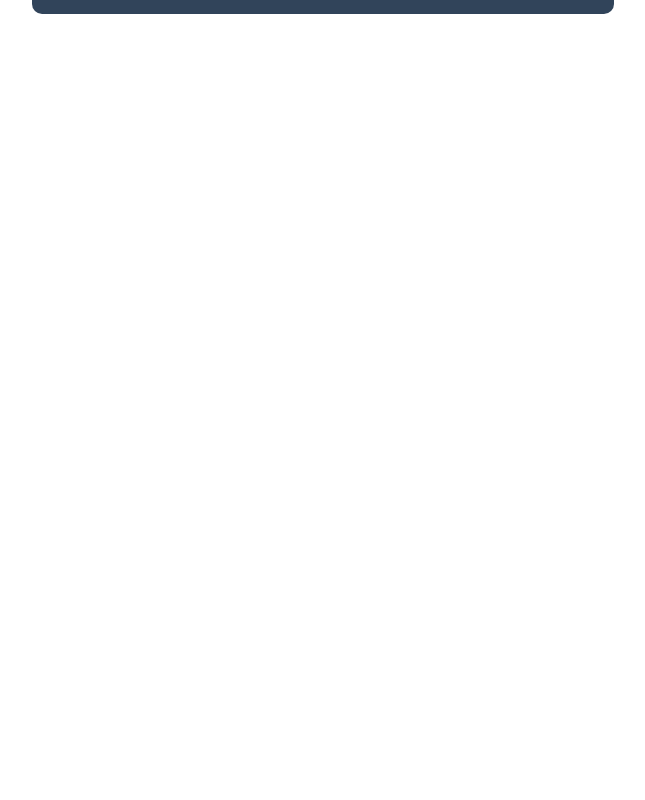
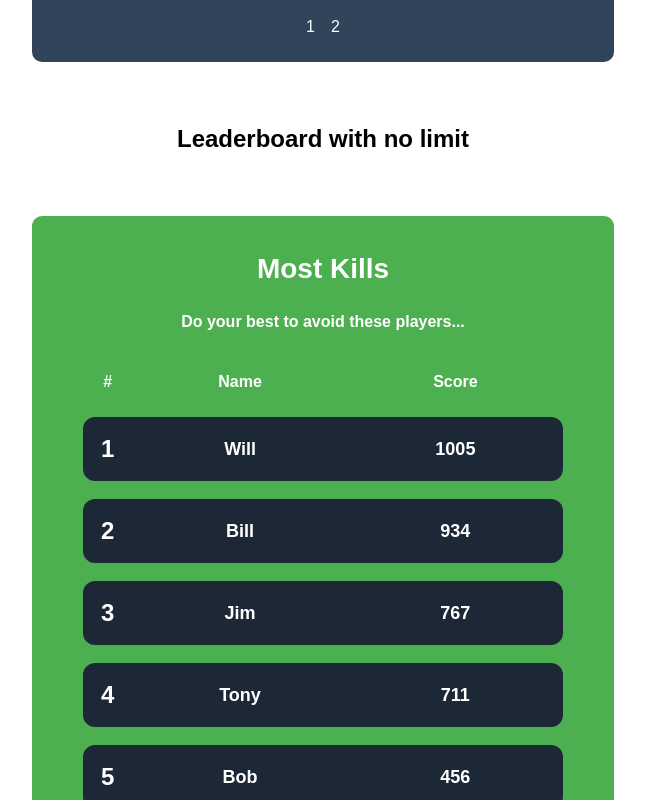
Before and after one commit to wsaada19/react-leaderboard, a React app: page / in a window 1280 px wide. Shown: the part 540-1340 px from the top of the page, without its empty margins (317-962 px from the left). Before the commit the page ends 800 px from the top, so only its background shows below. Built offline with nearby package versions, Linux system fonts and the light colour scheme.

Commit message:
Cleanup, added a showcase to test build

```diff
--- a/src/app/App.tsx
+++ b/src/app/App.tsx
@@ -1,23 +1,9 @@
 import * as React from "react";
 import * as ReactDOM from "react-dom";
-import Leaderboard from "./components/Leaderboard";
+import LeaderboardShowcase from "./components/LeaderboardShowcase";
 import "./scss/index.scss";
 
 ReactDOM.render(
-  <Leaderboard
-    className="wrapper"
-    title={"Most Kills"}
-    subtitle={"Do your best to avoid these players..."}
-    headings={["Name", "Score"]}
-    rows={[
-      ["Will", 1005],
-      ["Bill", 934],
-      ["Jim", 767],
-      ["Tony", 711],
-      ["Bob", 456],
-      ["George", 409]
-    ]}
-    limit={3}
-  />,
+  <LeaderboardShowcase />,
   document.getElementById("root")
 );
--- a/src/app/components/Leaderboard.tsx
+++ b/src/app/components/Leaderboard.tsx
@@ -9,10 +9,11 @@ type LeaderboardProps = {
   headings?: string[];
   rows: (string | number)[][];
   limit?: number;
+  rowColor?: string;
 };
 
 const Leaderboard = (props: LeaderboardProps) => {
-  const { title, className, subtitle, headings, rows, limit } = props;
+  const { title, className, subtitle, headings, rows, limit, rowColor } = props;
 
   const [page, setPage] = React.useState(0);
 
--- /dev/null
+++ b/src/app/components/LeaderboardShowcase.tsx
@@ -0,0 +1,30 @@
+import * as React from "react";
+import Leaderboard from "./Leaderboard";
+import { TwoFields } from "./mockLeaderboardData";
+
+const LeaderboardShowcase = () => {
+  return (
+    <div className="showcase">
+      <h2>Leaderboard with limit of 3</h2>
+      <Leaderboard
+        className="wrapper"
+        title={"Most Kills"}
+        subtitle={"Do your best to avoid these players..."}
+        headings={["Name", "Score"]}
+        rows={TwoFields}
+        limit={3}
+      />
+      <h2>Leaderboard with no limit</h2>
+      <Leaderboard
+        className="wrapper-2"
+        title={"Most Kills"}
+        subtitle={"Do your best to avoid these players..."}
+        headings={["Name", "Score"]}
+        rows={TwoFields}
+        rowColor={"#616161"}
+      />
+    </div>
+  );
+};
+
+export default LeaderboardShowcase;
--- /dev/null
+++ b/src/app/components/mockLeaderboardData.tsx
@@ -0,0 +1,8 @@
+export const TwoFields: (string | number)[][] = [
+  ["Will", 1005],
+  ["Bill", 934],
+  ["Jim", 767],
+  ["Tony", 711],
+  ["Bob", 456],
+  ["George", 409],
+];
--- a/src/app/scss/spacing.scss
+++ b/src/app/scss/spacing.scss
@@ -6,3 +6,16 @@
     padding: 2% 4%;
     max-width: 480px;
 }
+
+.wrapper-2{
+    margin: 5% auto;
+    background-color: #4CAF50;
+    color: white;
+    border-radius: 10px;
+    padding: 2% 4%;
+    max-width: 480px;
+}
+
+.showcase {
+    text-align: center;
+}
--- a/src/app/scss/table.scss
+++ b/src/app/scss/table.scss
@@ -29,9 +29,9 @@
 
   table {
     width: 100%;
-    box-shadow: 0 2px 0 0 rgba(22, 29, 37, 0.05);
     border-spacing: 0 18px;
     border-radius: 10px;
+    border: none;
 
     thead tr th {
       font-size: 16px;
```
